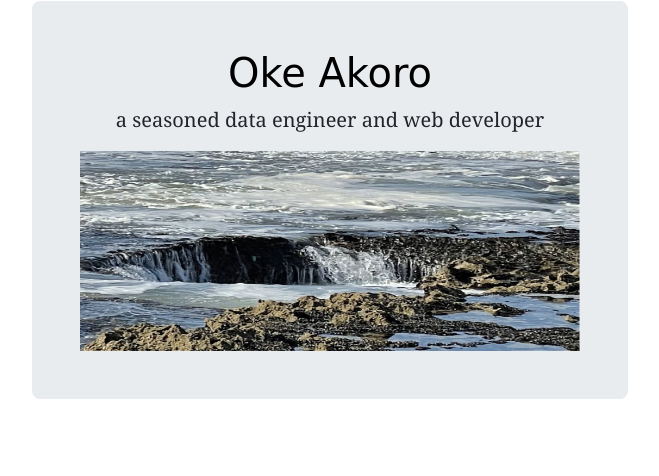
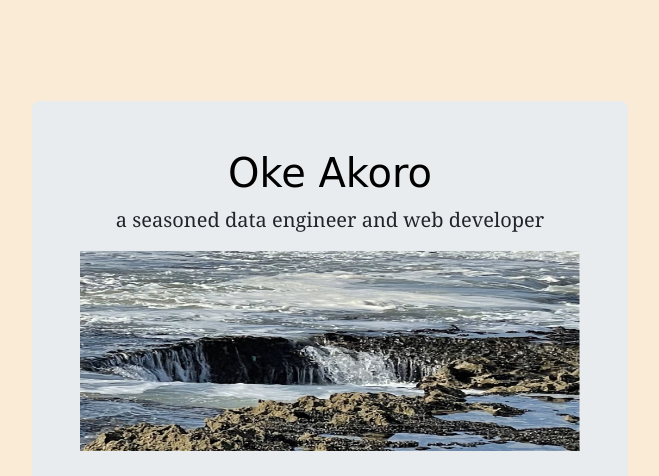
Before and after one commit to oakoro/profile2, a plain HTML site: page index.html in a window 1280 px wide. Shown: the top 476 px of the page, without its empty margins (310-969 px from the left). Drawn offline with nearby package versions, Linux system fonts and the light colour scheme; a web font is replaced by a local one.

Commit message:
Add files via upload

```diff
--- a/style.css
+++ b/style.css
@@ -1,3 +1,7 @@
+
+body{
+  background-color: antiquewhite;
+}
 
 #googletext {
     font-family: "Playwrite IT Moderna", cursive;
@@ -21,7 +25,7 @@
     height: 100px;
     justify-content: center;
     align-items: center;
-   margin-top: 150px;
+   margin-top: 250px;
 
   }
 
```
